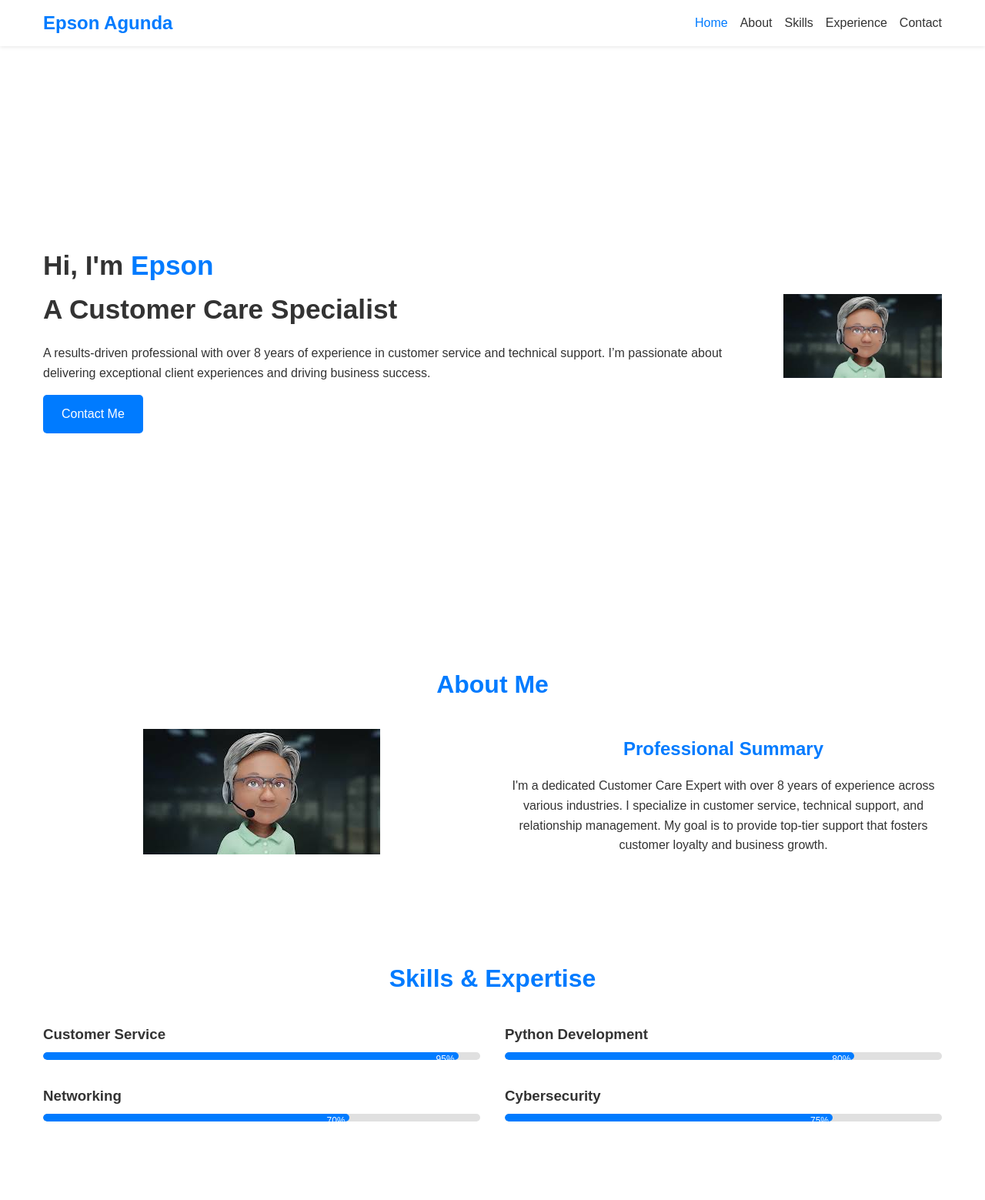
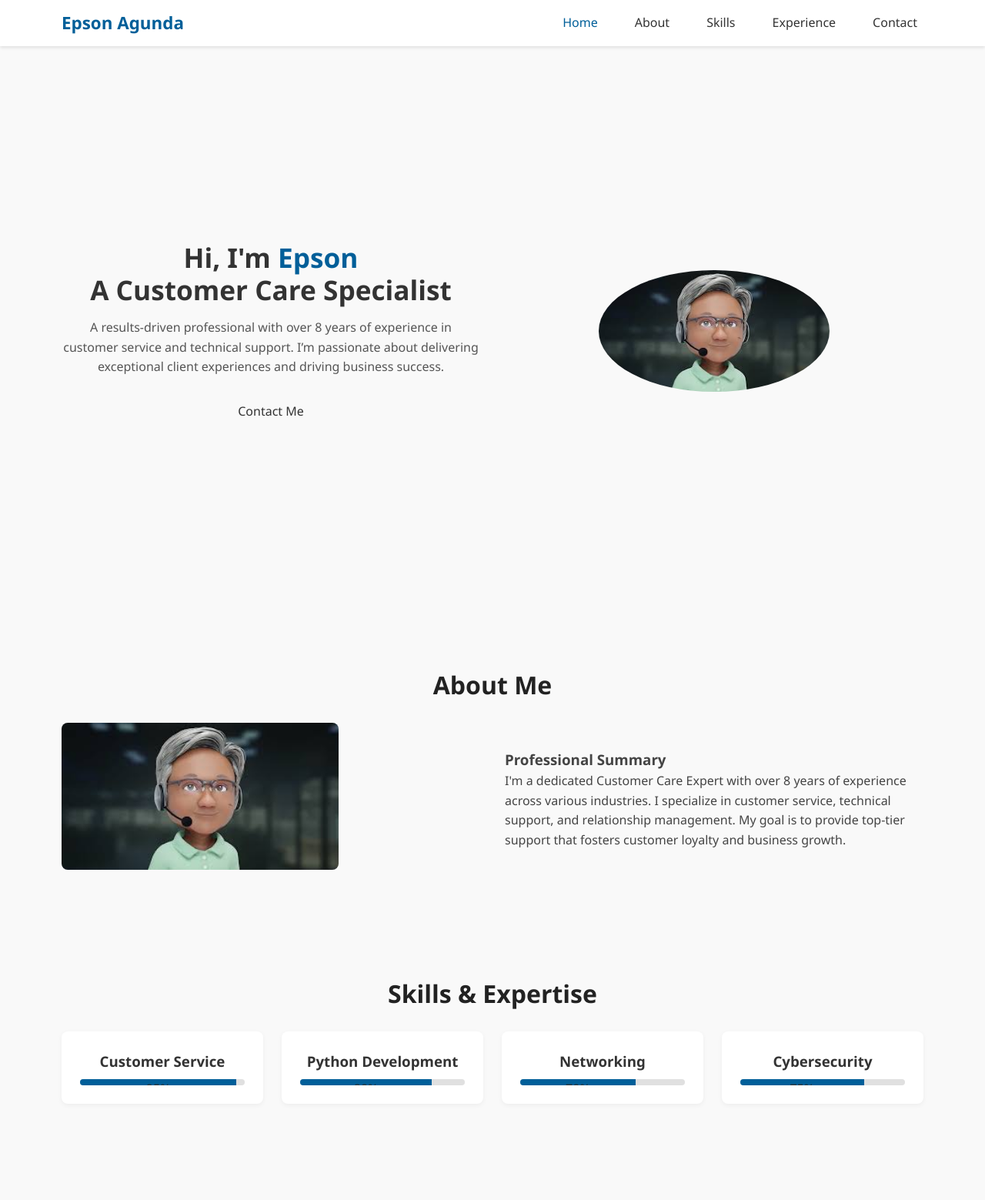
Before and after one commit to epsonagunda/my-portfolio, a plain HTML site: page index.html in a window 1280 px wide. Shown: the top 1559 px of the page at 77% size. Drawn offline with nearby package versions, Linux system fonts and the light colour scheme.

Commit message:
Update style.css

```diff
--- a/css/style.css
+++ b/css/style.css
@@ -1,287 +1,257 @@
-/* ===== GLOBAL RESET ===== */
+/* Reset and base styling */
 * {
-    box-sizing: border-box;
   margin: 0;
   padding: 0;
+  box-sizing: border-box;
 }
-
 body {
-    font-family: 'Arial', sans-serif;
-    background-color: #fff;
+  font-family: 'Segoe UI', Roboto, sans-serif;
+  line-height: 1.6;
   color: #333;
-    line-height: 1.6;
-    scroll-behavior: smooth;
+  background-color: #f9f9f9;
 }
-
-img {
-    max-width: 100%;
-    height: auto;
-}
-
 a {
   text-decoration: none;
   color: inherit;
 }
 
-ul {
-    list-style: none;
+/* Container and grid utility */
+.bd-grid {
+  max-width: 1120px;
+  margin: 0 auto;
+  width: 90%;
+  display: grid;
+  grid-template-columns: 1fr;
+  gap: 2rem;
 }
-
-/* ===== LAYOUT ===== */
 .section {
-    padding: 4rem 1rem;
+  padding: 4rem 0;
+}
+.section-title {
+  font-size: 2rem;
+  color: #222;
+  margin-bottom: 1.5rem;
   text-align: center;
 }
 
-.section-title {
-    font-size: 2rem;
-    color: #007bff;
-    margin-bottom: 2rem;
-}
-
-.bd-grid {
-    display: grid;
-    gap: 2rem;
-    max-width: 1200px;
-    margin: 0 auto;
-    padding: 0 1rem;
-}
-
-/* ===== HEADER & NAV ===== */
+/* Navigation */
 .l-header {
+  background: #fff;
   position: fixed;
+  width: 100%;
+  z-index: 100;
   top: 0;
   left: 0;
-    width: 100%;
-    background: #fff;
-    box-shadow: 0 1px 5px rgba(0, 0, 0, 0.1);
-    z-index: 1000;
+  box-shadow: 0 2px 4px rgba(0,0,0,0.1);
 }
-
 .nav {
   display: flex;
   justify-content: space-between;
   align-items: center;
   height: 60px;
 }
-
 .nav__logo {
-    font-size: 1.5rem;
-    font-weight: bold;
-    color: #007bff;
+  font-weight: 600;
+  font-size: 1.4rem;
+  color: #005f99;
+}
+.nav__menu {
+  display: none;
+}
+.nav__list {
+  list-style: none;
+  display: flex;
+  gap: 2rem;
+}
+.nav__link {
+  font-size: 1rem;
+  color: #333;
+  padding: 0.5rem;
+}
+.nav__link:hover,
+.nav__link.active-link {
+  color: #005f99;
 }
 
-.nav__menu {
-    display: none;
-    flex-direction: column;
+/* Toggle icon (mobile menu) */
+.nav__toggle {
+  font-size: 1.5rem;
+  cursor: pointer;
+  color: #333;
+}
+.nav__menu.show-menu {
+  display: block;
+}
+
+
+/* Home / hero section */
+.home {
+  min-height: 100vh;
+  display: grid;
+  align-items: center;
+  padding-top: 60px;
+}
+.home__data {
+  text-align: center;
+  padding: 2rem 0;
+}
+.home__title {
+  font-size: 2.2rem;
+  line-height: 1.2;
+}
+.home__title-color {
+  color: #005f99;
+}
+.home__text {
+  margin: 1rem 0 2rem;
+  color: #555;
+}
+.home__image {
+  width: 100%;
+  max-width: 300px;
+  border-radius: 50%;
+  display: block;
+  margin: 0 auto;
+}
+
+/* About section */
+.about__container {
   align-items: center;
 }
-
-.nav__menu.show {
-    display: flex;
+.about__img img {
+  width: 100%;
+  max-width: 360px;
+  border-radius: 8px;
+}
+.about__text {
+  font-size: 1rem;
+  color: #444;
 }
 
-.nav__list {
+/* Skills */
+.skills__container {
+  display: grid;
+  grid-template-columns: repeat(auto-fit, minmax(200px, 1fr));
+  gap: 1.5rem;
+}
+.skills__item {
+  background: #fff;
+  padding: 1.5rem;
+  border-radius: 8px;
+  text-align: center;
+  box-shadow: 0 2px 6px rgba(0,0,0,0.05);
+}
+.skills__bar {
+  background: #e0e0e0;
+  border-radius: 4px;
+  overflow: hidden;
+  margin-top: 0.5rem;
+}
+.skills__percentage {
+  height: 8px;
+  background: #005f99;
+}
+
+/* Experience */
+.work__container {
+  display: grid;
+  grid-template-columns: 1fr;
+  gap: 2rem;
+}
+.work__item {
+  background: #fff;
+  padding: 1.5rem;
+  border-radius: 8px;
+  box-shadow: 0 2px 6px rgba(0,0,0,0.05);
+}
+.work__item h3 {
+  color: #005f99;
+  margin-bottom: 0.5rem;
+}
+.work__item p + p {
+  margin-top: 0.75rem;
+  color: #555;
+}
+
+/* Contact form */
+.contact__form {
   display: flex;
   flex-direction: column;
   gap: 1rem;
-}
-
-.nav__item .nav__link {
-    color: #333;
-    font-weight: 500;
-}
-
-.nav__toggle {
-    display: block;
-    font-size: 1.8rem;
-    cursor: pointer;
-}
-
-.nav__link.active-link {
-    color: #007bff;
-}
-
-/* ===== HOME SECTION ===== */
-.home {
-    display: flex;
-    flex-direction: column-reverse;
-    align-items: center;
-    justify-content: center;
-    min-height: 100vh;
-    padding-top: 80px;
-    gap: 2rem;
-    text-align: center;
-}
-
-.home__title {
-    font-size: 2.2rem;
-}
-
-.home__title-color {
-    color: #007bff;
-}
-
-.home__text {
-    font-size: 1rem;
-    margin: 1rem 0;
-}
-
-.button {
-    display: inline-block;
-    background-color: #007bff;
-    color: white;
-    padding: 0.75rem 1.5rem;
-    border-radius: 5px;
-    transition: background-color 0.3s ease;
-}
-
-.button:hover {
-    background-color: #0056b3;
-}
-
-/* ===== ABOUT SECTION ===== */
-.about__container {
-    display: grid;
-    align-items: center;
-    gap: 2rem;
-}
-
-.about__subtitle {
-    font-size: 1.5rem;
-    color: #007bff;
-    margin-bottom: 1rem;
-}
-
-/* ===== SKILLS SECTION ===== */
-.skills__container {
-    display: grid;
-    gap: 2rem;
-}
-
-.skills__item {
-    text-align: left;
-}
-
-.skills__subtitle {
-    font-weight: bold;
-    margin-bottom: 0.5rem;
-}
-
-.skills__bar {
-    background-color: #e0e0e0;
-    border-radius: 5px;
-    height: 10px;
-    overflow: hidden;
-}
-
-.skills__percentage {
-    height: 10px;
-    background-color: #007bff;
-    text-align: right;
-    font-size: 0.75rem;
-    color: #fff;
-    padding-right: 5px;
-    border-radius: 5px;
-}
-
-/* ===== EXPERIENCE SECTION ===== */
-.work__container {
-    display: grid;
-    gap: 2rem;
-}
-
-.work__item h3 {
-    font-size: 1.2rem;
-    color: #007bff;
-    margin-bottom: 0.5rem;
-}
-
-/* ===== CONTACT SECTION ===== */
-.contact__form {
-    display: grid;
-    gap: 1rem;
-    max-width: 500px;
+  max-width: 480px;
+  width: 100%;
   margin: 0 auto;
 }
-
 .contact__input {
   padding: 0.75rem;
   border: 1px solid #ccc;
-    border-radius: 5px;
+  border-radius: 4px;
+}
+.contact__input:focus {
+  border-color: #005f99;
+  outline: none;
+}
+.contact__button {
+  padding: 0.85rem;
+  background: #005f99;
+  border: none;
+  color: #fff;
   font-size: 1rem;
+  border-radius: 4px;
+  cursor: pointer;
+}
+.contact__button:hover {
+  background: #004a80;
 }
 
-.contact__button {
-    background-color: #007bff;
-    color: white;
-    border: none;
-    padding: 0.75rem;
-    border-radius: 5px;
-    cursor: pointer;
+/* Footer */
+.footer {
+  text-align: center;
+  padding: 2rem 0;
+  background: #fff;
+  color: #555;
+  margin-top: 3rem;
 }
-
-.contact__button:hover {
-    background-color: #0056b3;
+.footer__social {
+  margin: 1rem 0;
+  display: flex;
+  justify-content: center;
+  gap: 1rem;
 }
-
-/* ===== FOOTER ===== */
-.footer {
-    background-color: #f8f8f8;
-    padding: 2rem 1rem;
-    text-align: center;
+.footer__icon i {
+  font-size: 1.5rem;
+  color: #005f99;
 }
-
-.footer__title {
-    font-size: 1.5rem;
-    color: #007bff;
-    margin-bottom: 1rem;
+.footer__icon i:hover {
+  color: #003f66;
 }
-
-.footer__social {
-    margin-bottom: 1rem;
-}
-
-.footer__icon {
-    font-size: 1.5rem;
-    margin: 0 0.5rem;
-    color: #007bff;
-    transition: color 0.3s ease;
-}
-
-.footer__icon:hover {
-    color: #0056b3;
-}
-
 .footer__copy {
-    font-size: 0.875rem;
+  font-size: 0.9rem;
   color: #777;
 }
 
-/* ===== MEDIA QUERIES ===== */
+/* Responsive behavior */
 @media screen and (min-width: 768px) {
   .nav__menu {
-        display: flex !important;
-        flex-direction: row;
-        gap: 2rem;
+    display: block;
   }
-
-    .nav__list {
-        flex-direction: row;
-    }
-
   .nav__toggle {
     display: none;
   }
-
   .home {
-        flex-direction: row;
-        text-align: left;
+    grid-template-columns: 1fr 1fr;
+  }
+  .about__container {
+    grid-template-columns: repeat(2, 1fr);
+  }
+  .work__container {
+    grid-template-columns: repeat(auto-fit, minmax(240px, 1fr));
+  }
 }
 
-    .about__container,
-    .skills__container,
-    .work__container {
-        grid-template-columns: repeat(2, 1fr);
+/* Small mobile tweaks */
+@media screen and (max-width: 500px) {
+  .home__title {
+    font-size: 1.8rem;
   }
 }
```
Lines whose indentation alone changed are shown as unchanged.
